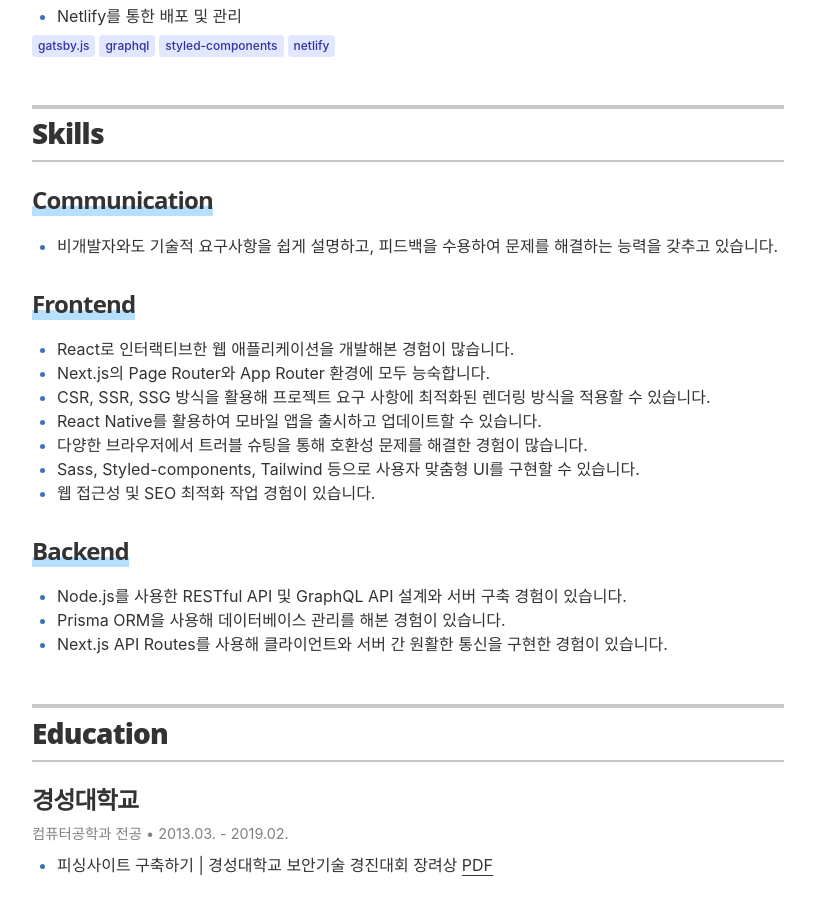
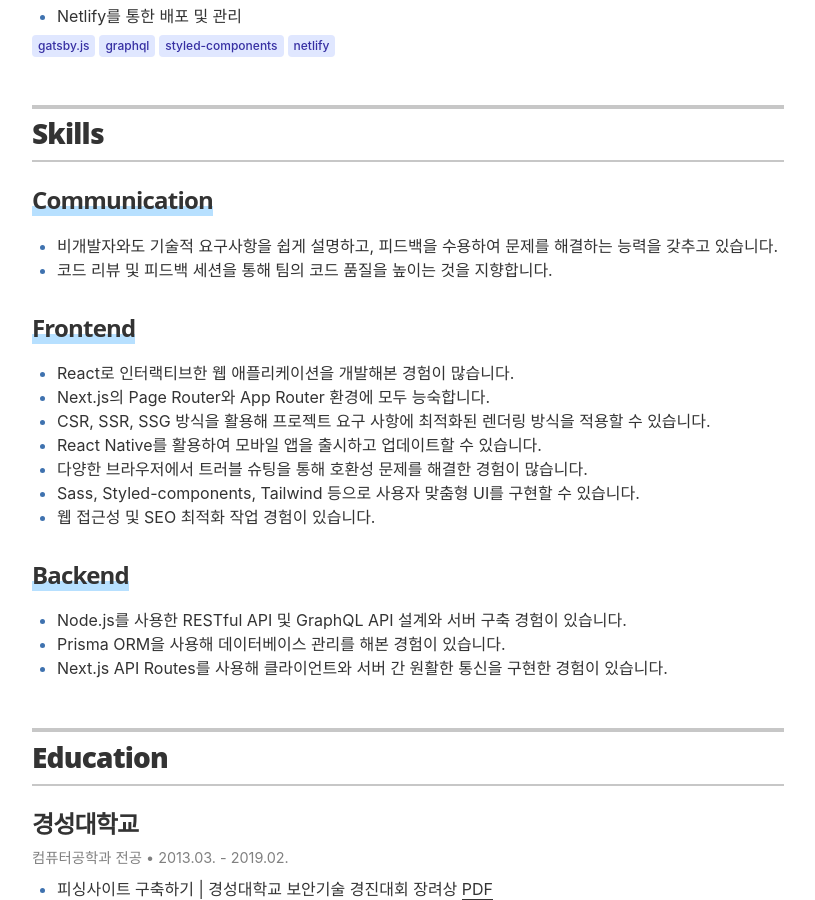
Before and after one commit to b0jun/b0jun.github.io, a Jekyll site: the page built from index.html, in a window 1280 px wide and 900 px high, scrolled down 5284 px. Shown: the whole window, without its empty margins (232-1047 px from the left). Built offline with Jekyll 4.4.1, drawn with Linux system fonts in a browser that asks for light colours.

Commit message:
mod: 스킬셋 추가

```diff
--- a/_data/skills.yml
+++ b/_data/skills.yml
@@ -2,6 +2,7 @@
 - skill: Communication
   items:
     - 비개발자와도 기술적 요구사항을 쉽게 설명하고, 피드백을 수용하여 문제를 해결하는 능력을 갖추고 있습니다.
+    - 코드 리뷰 및 피드백 세션을 통해 팀의 코드 품질을 높이는 것을 지향합니다.
 
 - skill: Frontend
   items:
```
